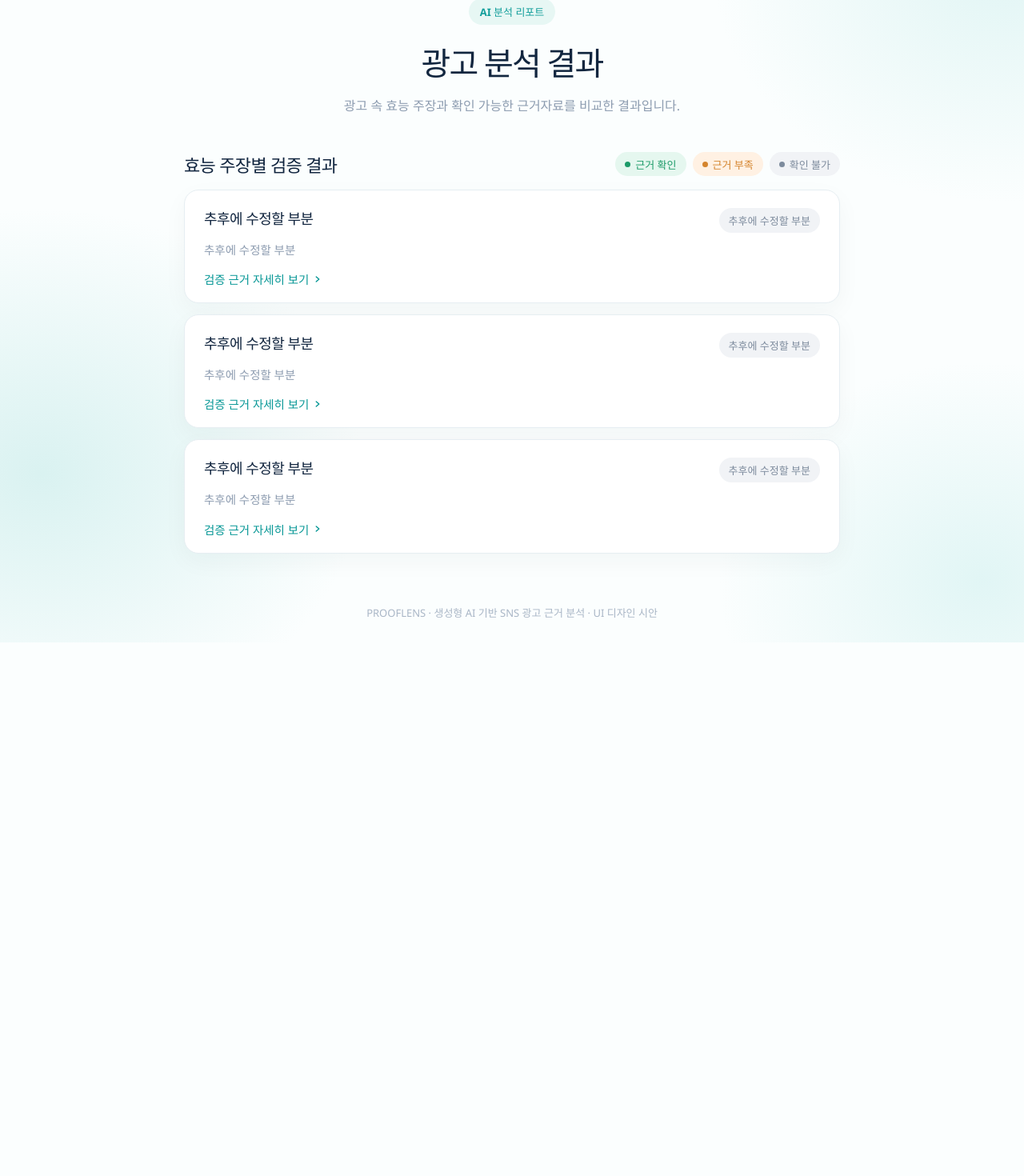
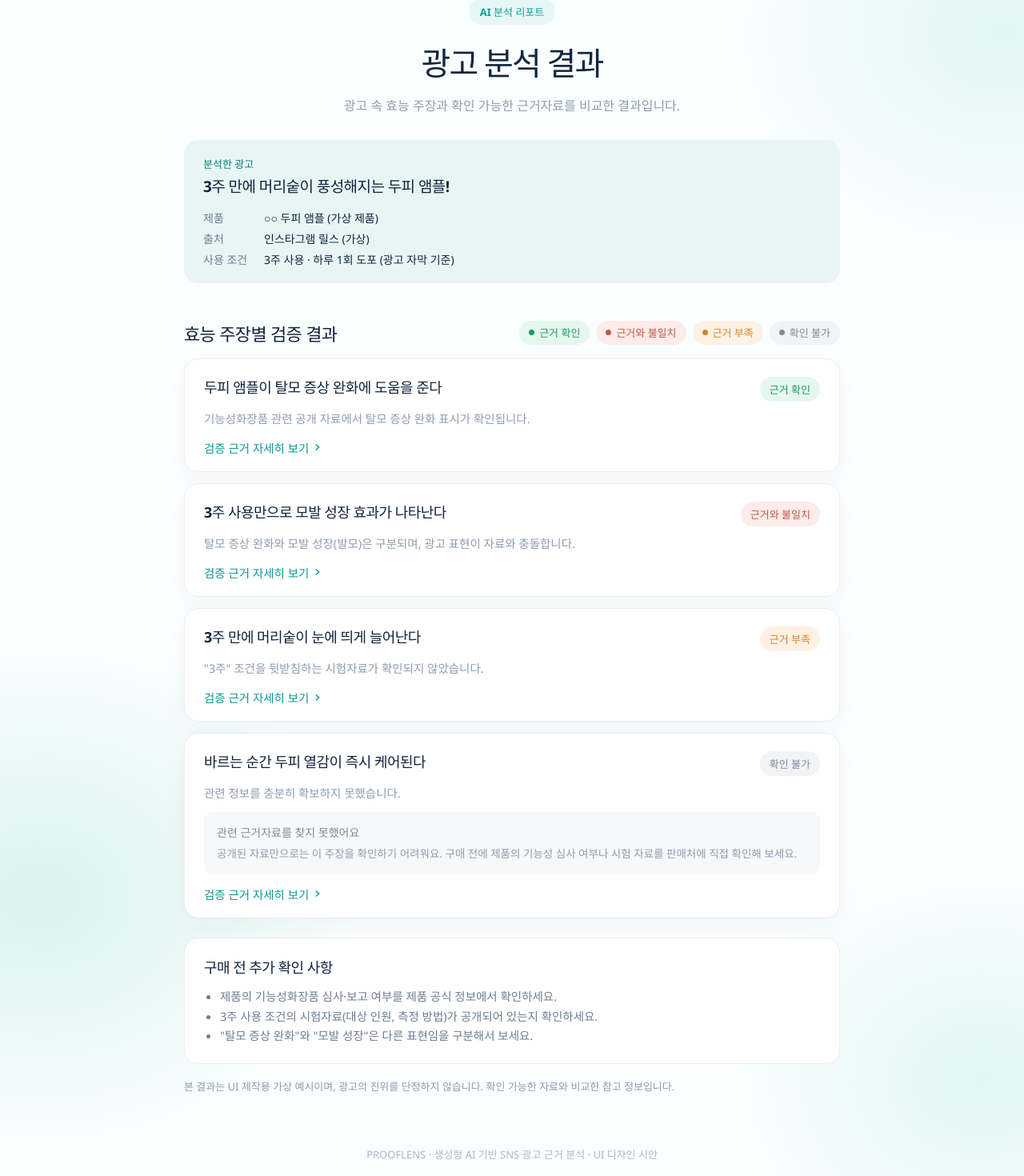
Before and after one commit to prooflens-team/prooflens, a React (Vite) app: page /result in a window 1280 px wide. Shown: the part 156-1626 px from the top of the page at 80% size. Before the commit the page ends 959 px from the top, so only its background shows below. Built offline with nearby package versions, Linux system fonts and the light colour scheme; a web font is replaced by a local one.

Commit message:
feat: 결과 화면 목 데이터 연결 및 범례 4개 통일

```diff
--- /dev/null
+++ b/src/analysis/mockResult.ts
@@ -0,0 +1,162 @@
+export type VerificationStatus =
+  | 'SUPPORTED'
+  | 'CONFLICT'
+  | 'INSUFFICIENT'
+  | 'UNVERIFIABLE';
+
+export const STATUS_LABEL: Record<VerificationStatus, string> = {
+  SUPPORTED: '근거 확인',
+  CONFLICT: '근거와 불일치',
+  INSUFFICIENT: '근거 부족',
+  UNVERIFIABLE: '확인 불가',
+};
+
+export const STATUS_DESC: Record<VerificationStatus, string> = {
+  SUPPORTED: '해당 주장을 뒷받침하는 자료가 확인됨',
+  CONFLICT: '확인된 자료와 광고 주장이 충돌함',
+  INSUFFICIENT: '자료만으로 해당 효과를 뒷받침하기 어려움',
+  UNVERIFIABLE: '관련 정보를 충분히 확보하지 못함',
+};
+
+export const STATUS_ORDER: VerificationStatus[] = [
+  'SUPPORTED',
+  'CONFLICT',
+  'INSUFFICIENT',
+  'UNVERIFIABLE',
+];
+
+export interface EvidenceSource {
+  title: string;
+  publisher: string;
+  year: number;
+  url: string;
+  isMock?: boolean;
+}
+
+export interface Claim {
+  id: string;
+  text: string;
+  status: VerificationStatus;
+  summary: string;
+  detail: string;
+  sources: EvidenceSource[];
+}
+
+export interface AnalyzedAd {
+  title: string;
+  platform: string;
+  copy: string;
+  productName: string;
+  category: string;
+  conditions: string[];
+  analyzedAt: string;
+}
+
+export interface AnalysisResult {
+  ad: AnalyzedAd;
+  claims: Claim[];
+  checkBeforeBuy: string[];
+  disclaimer: string;
+}
+
+export const mockResult: AnalysisResult = {
+  ad: {
+    title: '3주 만에 머리숱이 풍성해지는 두피 앰플!',
+    platform: '인스타그램 릴스 (가상)',
+    copy: '3주 만에 머리숱이 풍성해지는 두피 앰플! 바르는 순간 두피 열감 케어, 모발 성장까지.',
+    productName: '○○ 두피 앰플 (가상 제품)',
+    category: '두피·모발 케어',
+    conditions: ['3주 사용', '하루 1회 도포 (광고 자막 기준)'],
+    analyzedAt: '2026-11-24 14:30',
+  },
+
+  claims: [
+    {
+      id: 'c1',
+      text: '두피 앰플이 탈모 증상 완화에 도움을 준다',
+      status: 'SUPPORTED',
+      summary: '기능성화장품 관련 공개 자료에서 탈모 증상 완화 표시가 확인됩니다.',
+      detail:
+        '식약처 공개 자료에서 탈모 증상 완화 기능성화장품이라는 범주와 표시 가능 범위가 확인됩니다. 다만 제품별 기능성 심사 여부는 제품 공식 정보에서 따로 확인해야 합니다. (가상 분석)',
+      sources: [
+        {
+          title: '화장품이 모발성장? 탈모화장품 허위 광고에 주의하세요',
+          publisher: '식품의약품안전처',
+          year: 2018,
+          url: 'https://www.mfds.go.kr/brd/m_662/view.do?seq=4',
+        },
+      ],
+    },
+    {
+      id: 'c2',
+      text: '3주 사용만으로 모발 성장 효과가 나타난다',
+      status: 'CONFLICT',
+      summary: '탈모 증상 완화와 모발 성장(발모)은 구분되며, 광고 표현이 자료와 충돌합니다.',
+      detail:
+        '공개 자료는 탈모 증상 완화와 발모·모발 성장 주장을 구분해 설명합니다. 광고의 "모발 성장까지" 표현은 이 구분과 맞지 않을 수 있어 확인이 필요합니다. 단정이 아니라 비교 결과입니다. (가상 분석)',
+      sources: [
+        {
+          title: '화장품이 모발성장? 탈모화장품 허위 광고에 주의하세요',
+          publisher: '식품의약품안전처',
+          year: 2018,
+          url: 'https://www.mfds.go.kr/brd/m_662/view.do?seq=4',
+        },
+      ],
+    },
+    {
+      id: 'c3',
+      text: '3주 만에 머리숱이 눈에 띄게 늘어난다',
+      status: 'INSUFFICIENT',
+      summary: '"3주" 조건을 뒷받침하는 시험자료가 확인되지 않았습니다.',
+      detail:
+        '제품 공식 정보와 공개 연구자료에서 3주 사용 시 머리숱 변화를 측정한 시험 결과를 찾지 못했습니다. 일부 자료가 있어도 사용 기간·대상·측정 방법이 광고 조건과 다릅니다. (가상 분석)',
+      sources: [
+        {
+          title: '두피 케어 제품 사용 기간별 변화 관찰 연구 (가상 자료)',
+          publisher: '가상 학술 DB',
+          year: 2023,
+          url: 'https://example.com/mock/study-1',
+          isMock: true,
+        },
+        {
+          title: '○○ 두피 앰플 제품 상세 정보 (가상)',
+          publisher: '제품 공식 페이지',
+          year: 2026,
+          url: 'https://example.com/mock/product',
+          isMock: true,
+        },
+      ],
+    },
+    {
+      id: 'c4',
+      text: '바르는 순간 두피 열감이 즉시 케어된다',
+      status: 'UNVERIFIABLE',
+      summary: '관련 정보를 충분히 확보하지 못했습니다.',
+      detail:
+        '"열감 케어"는 측정 기준이 불분명하고 검색 가능한 공식 자료가 없어 비교할 수 없었습니다. (가상 분석)',
+      sources: [],
+    },
+  ],
+
+  checkBeforeBuy: [
+    '제품의 기능성화장품 심사·보고 여부를 제품 공식 정보에서 확인하세요.',
+    '3주 사용 조건의 시험자료(대상 인원, 측정 방법)가 공개되어 있는지 확인하세요.',
+    '"탈모 증상 완화"와 "모발 성장"은 다른 표현임을 구분해서 보세요.',
+  ],
+
+  disclaimer:
+    '본 결과는 UI 제작용 가상 예시이며, 광고의 진위를 단정하지 않습니다. 확인 가능한 자료와 비교한 참고 정보입니다.',
+};
+
+export const countByStatus = (claims: Claim[]) =>
+  STATUS_ORDER.reduce(
+    (acc, s) => ({ ...acc, [s]: claims.filter((c) => c.status === s).length }),
+    {} as Record<VerificationStatus, number>,
+  );
+
+export const STATUS_TONE: Record<VerificationStatus, 'ok' | 'bad' | 'warn' | 'muted'> = {
+  SUPPORTED: 'ok',
+  CONFLICT: 'bad',
+  INSUFFICIENT: 'warn',
+  UNVERIFIABLE: 'muted',
+};
--- a/src/components/Result.tsx
+++ b/src/components/Result.tsx
@@ -1,15 +1,16 @@
 import { useState } from "react";
-import { RESULT_PLACEHOLDER } from "../analysis/demo";
+import {
+  mockResult,
+  STATUS_DESC,
+  STATUS_LABEL,
+  STATUS_ORDER,
+  STATUS_TONE,
+  type AnalysisResult,
+  type Claim,
+} from "../analysis/mockResult";
+import { NoEvidenceNotice } from "./ErrorState";
 
-const LEGEND = [
-  { label: "근거 확인", tone: "ok" },
-  { label: "근거 부족", tone: "warn" },
-  { label: "확인 불가", tone: "muted" },
-];
-
-const CLAIM_SLOTS = [0, 1, 2];
-
-export function Result() {
+export function Result({ data = mockResult }: { data?: AnalysisResult }) {
   return (
     <section className="analyzing report" aria-labelledby="report-title">
       <p className="analyzing-badge">AI 분석 리포트</p>
@@ -18,36 +19,76 @@ export function Result() {
         광고 속 효능 주장과 확인 가능한 근거자료를 비교한 결과입니다.
       </p>
 
+      <article className="ad-summary">
+        <p className="ad-summary-label">분석한 광고</p>
+        <h2>{data.ad.title}</h2>
+        <dl>
+          <div>
+            <dt>제품</dt>
+            <dd>{data.ad.productName}</dd>
+          </div>
+          <div>
+            <dt>출처</dt>
+            <dd>{data.ad.platform}</dd>
+          </div>
+          <div>
+            <dt>사용 조건</dt>
+            <dd>{data.ad.conditions.join(" · ")}</dd>
+          </div>
+        </dl>
+      </article>
+
       <div className="report-head">
         <h2>효능 주장별 검증 결과</h2>
         <ul className="legend" aria-label="검증 상태">
-          {LEGEND.map((item) => (
-            <li key={item.label} className={`legend-${item.tone}`}>
-              {item.label}
+          {STATUS_ORDER.map((status) => (
+            <li
+              key={status}
+              className={`legend-${STATUS_TONE[status]}`}
+              title={STATUS_DESC[status]}
+            >
+              {STATUS_LABEL[status]}
             </li>
           ))}
         </ul>
       </div>
 
       <ul className="claim-list">
-        {CLAIM_SLOTS.map((slot) => (
-          <ClaimSlot key={slot} />
+        {data.claims.map((claim) => (
+          <ClaimCard key={claim.id} claim={claim} />
         ))}
       </ul>
+
+      <article className="check-card">
+        <h2>구매 전 추가 확인 사항</h2>
+        <ul>
+          {data.checkBeforeBuy.map((item) => (
+            <li key={item}>{item}</li>
+          ))}
+        </ul>
+      </article>
+
+      <p className="report-disclaimer">{data.disclaimer}</p>
     </section>
   );
 }
 
-function ClaimSlot() {
+function ClaimCard({ claim }: { claim: Claim }) {
   const [open, setOpen] = useState(false);
+  const tone = STATUS_TONE[claim.status];
 
   return (
     <li className="claim-card">
       <div className="claim-top">
-        <h3>{RESULT_PLACEHOLDER}</h3>
-        <span className="claim-badge">{RESULT_PLACEHOLDER}</span>
+        <h3>{claim.text}</h3>
+        <span className={`claim-badge is-${tone}`}>
+          {STATUS_LABEL[claim.status]}
+        </span>
       </div>
-      <p>{RESULT_PLACEHOLDER}</p>
+      <p>{claim.summary}</p>
+
+      {claim.sources.length === 0 && <NoEvidenceNotice />}
+
       <button
         type="button"
         className="claim-link"
@@ -57,7 +98,27 @@ function ClaimSlot() {
         검증 근거 자세히 보기
         <Arrow open={open} />
       </button>
-      {open && <p className="claim-detail">{RESULT_PLACEHOLDER}</p>}
+
+      {open && (
+        <div className="claim-detail">
+          <p>{claim.detail}</p>
+          {claim.sources.length > 0 && (
+            <ul className="source-list" aria-label="참고 자료 출처">
+              {claim.sources.map((source) => (
+                <li key={source.url}>
+                  <a href={source.url} target="_blank" rel="noreferrer">
+                    {source.title}
+                  </a>
+                  <span>
+                    {source.publisher} · {source.year}
+                    {source.isMock && <em className="mock-tag">가상 출처</em>}
+                  </span>
+                </li>
+              ))}
+            </ul>
+          )}
+        </div>
+      )}
     </li>
   );
 }
--- a/src/index.css
+++ b/src/index.css
@@ -1064,3 +1064,145 @@ a {
     border-color: var(--teal);
   }
 }
+
+.legend-bad {
+  background: #fdecea;
+  color: #c4564a;
+}
+
+.claim-badge.is-ok {
+  background: #e5f7ef;
+  color: #1c9a68;
+}
+.claim-badge.is-bad {
+  background: #fdecea;
+  color: #c4564a;
+}
+.claim-badge.is-warn {
+  background: #fff1e3;
+  color: #d4842d;
+}
+.claim-badge.is-muted {
+  background: #f1f3f6;
+  color: #7d8b9d;
+}
+
+.claim-card .no-evidence p {
+  margin-top: 6px;
+  font-size: 13.5px;
+}
+
+.ad-summary {
+  width: min(820px, 100%);
+  margin-top: 32px;
+  padding: 20px 24px;
+  background: var(--teal-soft);
+  border-radius: 18px;
+  text-align: left;
+}
+.ad-summary-label {
+  margin: 0;
+  color: var(--teal-dark);
+  font-size: 13px;
+  font-weight: 750;
+}
+.ad-summary h2 {
+  margin: 6px 0 0;
+  font-size: 19px;
+  letter-spacing: -0.03em;
+  line-height: 1.45;
+}
+.ad-summary dl {
+  display: grid;
+  gap: 6px;
+  margin: 14px 0 0;
+  font-size: 14px;
+}
+.ad-summary dl div {
+  display: flex;
+  gap: 12px;
+}
+.ad-summary dt {
+  flex: none;
+  width: 64px;
+  color: var(--muted-strong);
+}
+.ad-summary dd {
+  margin: 0;
+  color: var(--ink);
+}
+
+.claim-detail > p:first-child {
+  margin-top: 0;
+}
+.source-list {
+  display: grid;
+  gap: 10px;
+  margin: 14px 0 0;
+  padding: 0;
+  list-style: none;
+}
+.source-list li {
+  display: flex;
+  flex-direction: column;
+  gap: 2px;
+}
+.source-list a {
+  color: var(--teal-dark);
+  font-size: 14px;
+  font-weight: 700;
+  text-decoration: underline;
+  text-underline-offset: 3px;
+}
+.source-list span {
+  color: var(--muted-strong);
+  font-size: 13px;
+}
+.mock-tag {
+  margin-left: 8px;
+  padding: 2px 8px;
+  border-radius: 999px;
+  background: #f1f3f6;
+  color: #7d8b9d;
+  font-size: 11.5px;
+  font-style: normal;
+  font-weight: 700;
+}
+
+.check-card {
+  width: min(820px, 100%);
+  margin-top: 24px;
+  padding: 22px 24px;
+  background: #fff;
+  border: 1px solid #e6eef2;
+  border-radius: 18px;
+  text-align: left;
+}
+.check-card h2 {
+  margin: 0;
+  font-size: 18px;
+  letter-spacing: -0.03em;
+}
+.check-card ul {
+  margin: 12px 0 0;
+  padding-left: 20px;
+  color: var(--muted-strong);
+  font-size: 14.5px;
+  line-height: 1.7;
+}
+
+.report-disclaimer {
+  width: min(820px, 100%);
+  margin: 18px 0 0;
+  color: var(--muted);
+  font-size: 13px;
+  line-height: 1.6;
+  text-align: left;
+}
+
+@media (max-width: 640px) {
+  .ad-summary,
+  .check-card {
+    padding: 18px 16px;
+  }
+}
```
Also changed, not shown: 1 other file (tests, documents, lock files or other folders).
